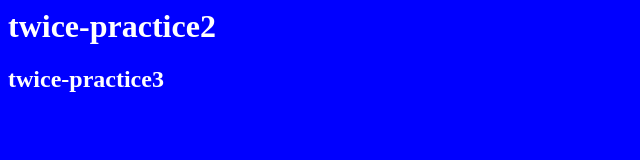
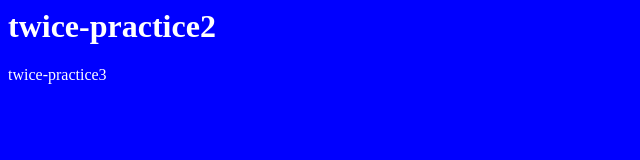
Before and after one commit to satomi90/twice-practice2, a plain HTML site: page index.html in a window 1280 px wide. Shown: the whole page, without its empty margins (0-640 px from the left). Drawn offline with Linux system fonts and the light colour scheme.

Commit message:
h2タグをpタグに変更する

```diff
--- a/index.html
+++ b/index.html
@@ -6,6 +6,6 @@
 
     <body>
         <h1>twice-practice2</h1>
-	<h2>twice-practice3</h2>
+	<p>twice-practice3</p>
     </body>
 </html>
```
